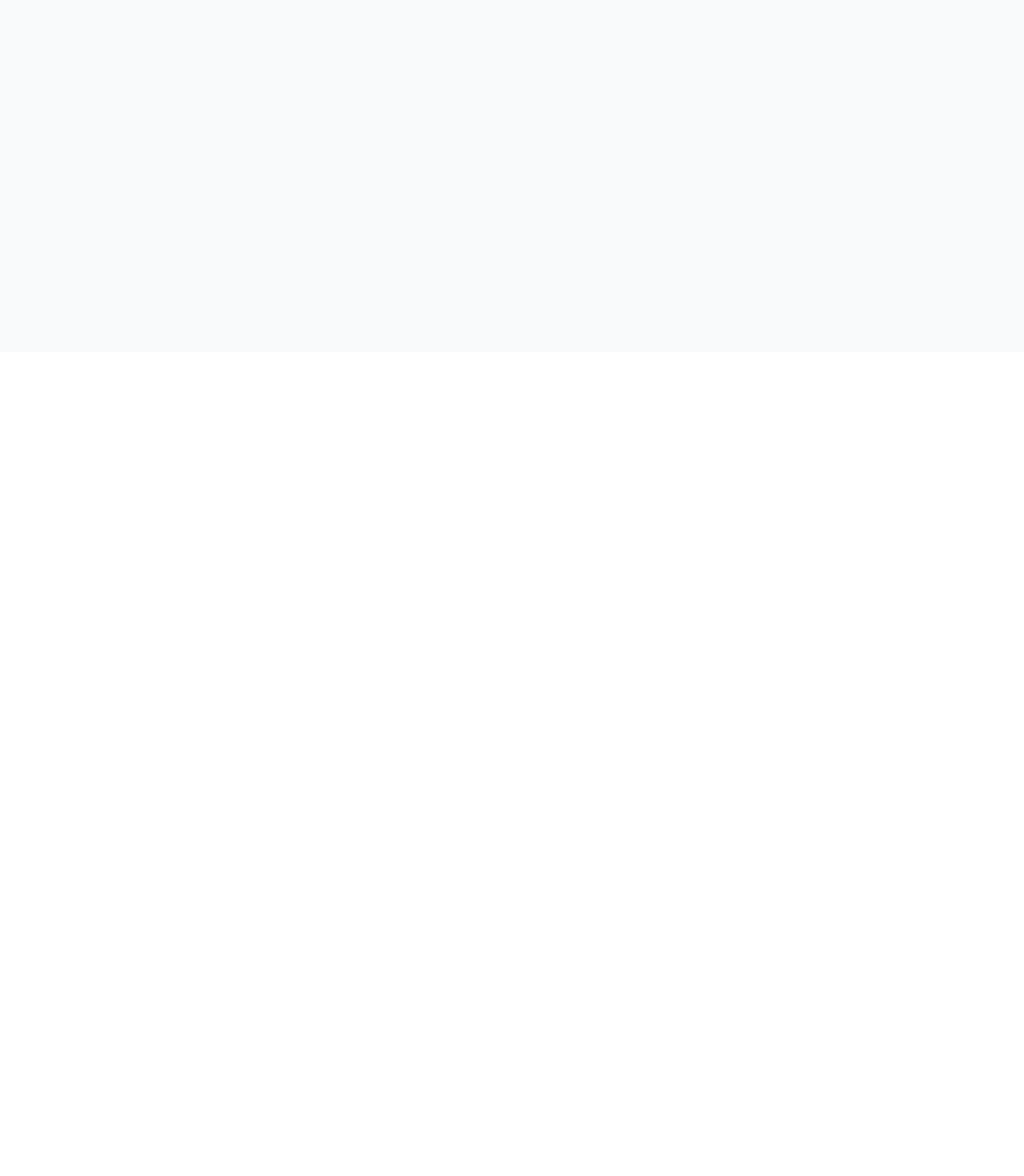
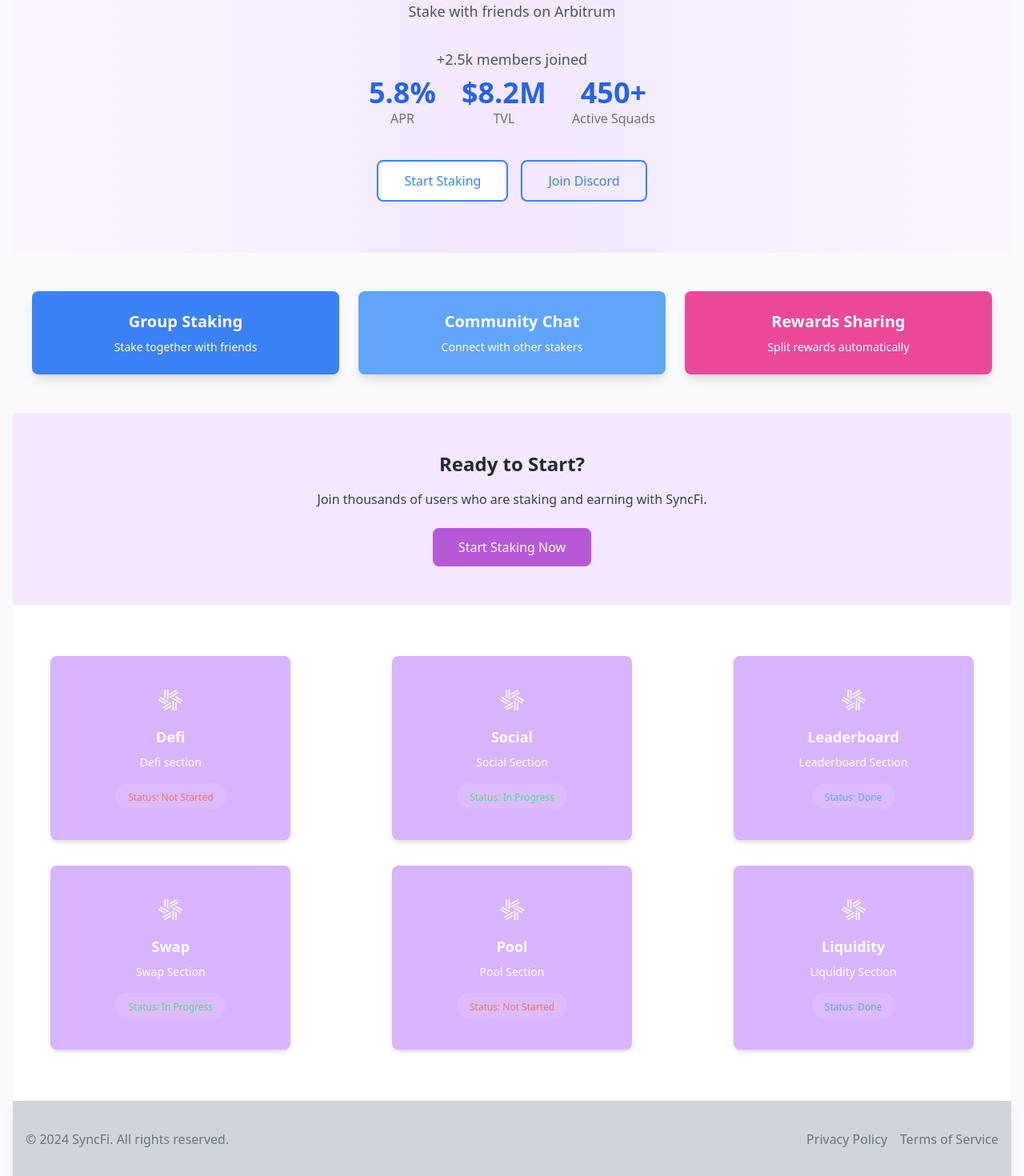
Before and after one commit to educhain-blockchainvelly/hackathon, a React (Create React App) app: page / in a window 1280 px wide. Shown: the part 360-1830 px from the top of the page at 80% size. Before the commit the page ends 800 px from the top, so only its background shows below. Built offline with nearby package versions, Linux system fonts and the light colour scheme.

Commit message:
mainpage & update components & icon assets

```diff
--- /dev/null
+++ b/src/components/CallToAction.tsx
@@ -0,0 +1,19 @@
+import React from 'react';
+
+const CallToAction = () => {
+    return (
+        <section className="bg-purple-100 py-12 text-center">
+            <h2 className="text-2xl font-bold text-gray-800">Ready to Start?</h2>
+            <p className="text-gray-700 mt-4">
+                Join thousands of users who are staking and earning with SyncFi.
+            </p>
+            <div className="mt-6">
+                <button className="bg-purple-500 text-white px-8 py-3 rounded-lg hover:bg-purple-600 transition">
+                    Start Staking Now
+                </button>
+            </div>
+        </section>
+    );
+};
+
+export default CallToAction;
--- /dev/null
+++ b/src/components/FeatureCard.tsx
@@ -0,0 +1,26 @@
+import React from 'react';
+
+interface FeatureCardProps {
+    iconPath: string;
+    title: string;
+    description: string;
+    status: 'Not Started' | 'In Progress' | 'Done';
+}
+
+const FeatureCard: React.FC<FeatureCardProps> = ({ iconPath, title, description, status }) => {
+    const statusColors: Record<string, string> = {
+        'Not Started' : 'text-red-400', 'In Progress' : 'text-green-400', 'Done' : 'text-blue-400',
+    };
+    return (
+        <div className="bg-purple-300 rounded-lg p-6 flex flex-col items-center justify-center shadow-md w-[300px] h-[230px]">
+            <img src={iconPath} alt={`${title} Icon`} className="w-8 h-8 mb-4" />
+            <h3 className="text-lg font-semibold text-white">{title}</h3>
+            <p className="mt-2 text-sm text-white">{description}</p>
+            <div className="px-4 py-1 mt-4 transition bg-white rounded-full bg-opacity-10 hover:bg-white">
+                <span className = {`text-xs ${statusColors[status]}`}>Status: {status}</span>
+            </div>
+        </div>
+    );
+};
+
+export default FeatureCard;
--- /dev/null
+++ b/src/components/Features.tsx
@@ -0,0 +1,29 @@
+import React from 'react';
+
+const Features = () => {
+    const features = [
+        { title: "Group Staking", description: "Stake together with friends", color: "bg-blue-500" },
+        { title: "Community Chat", description: "Connect with other stakers", color: "bg-blue-400" },
+        { title: "Rewards Sharing", description: "Split rewards automatically", color: "bg-pink-500" },
+    ];
+
+    return (
+        <section className="py-12">
+            <div className="container mx-auto px-6">
+                <div className="grid grid-cols-1 md:grid-cols-3 gap-6">
+                    {features.map((feature, index) => (
+                        <div
+                            key={index}
+                            className={`p-6 text-white rounded-lg shadow-lg ${feature.color} flex flex-col items-center`}
+                        >
+                            <div className="text-xl font-bold">{feature.title}</div>
+                            <p className="text-sm mt-2 text-center">{feature.description}</p>
+                        </div>
+                    ))}
+                </div>
+            </div>
+        </section>
+    );
+};
+
+export default Features;
--- /dev/null
+++ b/src/components/Footer.tsx
@@ -0,0 +1,22 @@
+import React from 'react';
+
+const Footer = () => {
+    return (
+        <footer className="w-full py-4 text-gray-500 bg-gray-300 shadow-lg">
+            <div className="flex items-center justify-between h-16 px-4">
+                {/* 왼쪽 */}
+                <div>
+                    <p>&copy; 2024 SyncFi. All rights reserved.</p>
+                </div>
+
+                {/* 오른쪽 */}
+                <div className="flex space-x-4">
+                    <a href="/privacy" className="transition hover:text-gray-700">Privacy Policy</a>
+                    <a href="/terms" className="transition hover:text-gray-700">Terms of Service</a>
+                </div>
+            </div>
+        </footer>
+    );
+};
+
+export default Footer;
--- /dev/null
+++ b/src/components/HeroSection.tsx
@@ -0,0 +1,48 @@
+import React from 'react';
+
+const HeroSection = () => {
+    return (
+        <section className="bg-gradient-to-r from-purple-50 via-purple-100 to-purple-50 py-16 text-center">
+            <div className="container mx-auto px-6">
+                {/* Ethereum Icon */}
+                <div className="flex justify-center mb-6">
+                    <img
+                        src="/icon/main/ethereum.svg"
+                        alt="Ethereum Icon"
+                        className="w-32 h-32"
+                    />
+                </div>
+                <h1 className="text-5xl font-bold text-gray-800 mb-4">Social Staking</h1>
+                <p className="text-lg text-gray-600 mb-8">Stake with friends on Arbitrum</p>
+                <p className="text-lg text-gray-600 mb-2">+2.5k members joined</p>
+                {/* APR, TVL, Active Squads */}
+                <div className="flex justify-center space-x-8 mb-10">
+                    <div>
+                        <span className="text-4xl font-bold text-blue-600">5.8%</span>
+                        <p className="text-gray-500">APR</p>
+                    </div>
+                    <div>
+                        <span className="text-4xl font-bold text-blue-600">$8.2M</span>
+                        <p className="text-gray-500">TVL</p>
+                    </div>
+                    <div>
+                        <span className="text-4xl font-bold text-blue-600">450+</span>
+                        <p className="text-gray-500">Active Squads</p>
+                    </div>
+                </div>
+
+                {/* Buttons */}
+                <div className="flex justify-center space-x-4">
+                <button className="bg-white text-blue-500 border-2 border-blue-500 px-8 py-3 rounded-lg hover:bg-blue-500 hover:text-white transition">
+        Start Staking
+    </button>
+                    <button className="border-2 border-blue-500 text-blue-500 px-8 py-3 rounded-lg hover:bg-blue-500 hover:text-white transition">
+                        Join Discord
+                    </button>
+                </div>
+            </div>
+        </section>
+    );
+};
+
+export default HeroSection;
--- /dev/null
+++ b/src/components/MainFeatureSection.tsx
@@ -0,0 +1,68 @@
+import React from 'react';
+import FeatureCard from './FeatureCard';
+
+interface Feature {
+    iconPath: string;
+    title: string;
+    description: string;
+    status: 'Not Started' | 'In Progress' | 'Done';
+}
+
+const MainFeatureSection: React.FC = () => {
+    const features: Feature[] = [
+        {
+            iconPath: '/icon/main/social.svg',
+            title: 'Defi',
+            description: 'Defi section',
+            status: 'Not Started',
+        },
+        {
+            iconPath: '/icon/main/social.svg',
+            title: 'Social',
+            description: 'Social Section',
+            status: 'In Progress',
+        },
+        {
+            iconPath: '/icon/main/social.svg',
+            title: 'Leaderboard',
+            description: 'Leaderboard Section',
+            status: 'Done',
+        },
+        {
+            iconPath: '/icon/main/social.svg',
+            title: 'Swap',
+            description: 'Swap Section',
+            status: 'In Progress',
+        },
+        {
+            iconPath: '/icon/main/social.svg',
+            title: 'Pool',
+            description: 'Pool Section',
+            status: 'Not Started',
+        },
+        {
+            iconPath: '/icon/main/social.svg',
+            title: 'Liquidity',
+            description: 'Liquidity Section',
+            status: 'Done',
+        },
+    ];
+
+    return (
+        <div className="py-16 bg-white">
+            <div className="container grid grid-cols-1 gap-8 mx-auto sm:grid-cols-2 lg:grid-cols-3 justify-items-center">
+                {features.map((feature, index) => (
+                    <FeatureCard
+                        key={index}
+                        iconPath={feature.iconPath}
+                        title={feature.title}
+                        description={feature.description}
+                        status={feature.status}
+                    />
+                ))}
+            </div>
+        </div>
+    );
+};
+
+export default MainFeatureSection;
--- a/src/pages/MainPage.tsx
+++ b/src/pages/MainPage.tsx
@@ -1,9 +1,19 @@
 import React from 'react';
+import HeroSection from '../components/HeroSection';
+import Features from '../components/Features';
+import Footer from '../components/Footer';
+import CallToAction from '../components/CallToAction';
+import MainFeatureSection from '../components/MainFeatureSection';
 
 const MainPage = () => {
     return (
         <div className="container mx-auto p-4">
-            <h1 className="text-2xl font-bold">Main Page</h1>
+            {/* <h1 className="text-2xl font-bold">Main Page</h1> */}
+            <HeroSection />
+            <Features />
+            <CallToAction />
+            <MainFeatureSection />
+            <Footer />
         </div>
     );
 };
```
Also changed, not shown: public/icon/main/ethereum.svg (added), public/icon/main/social.svg (added).
